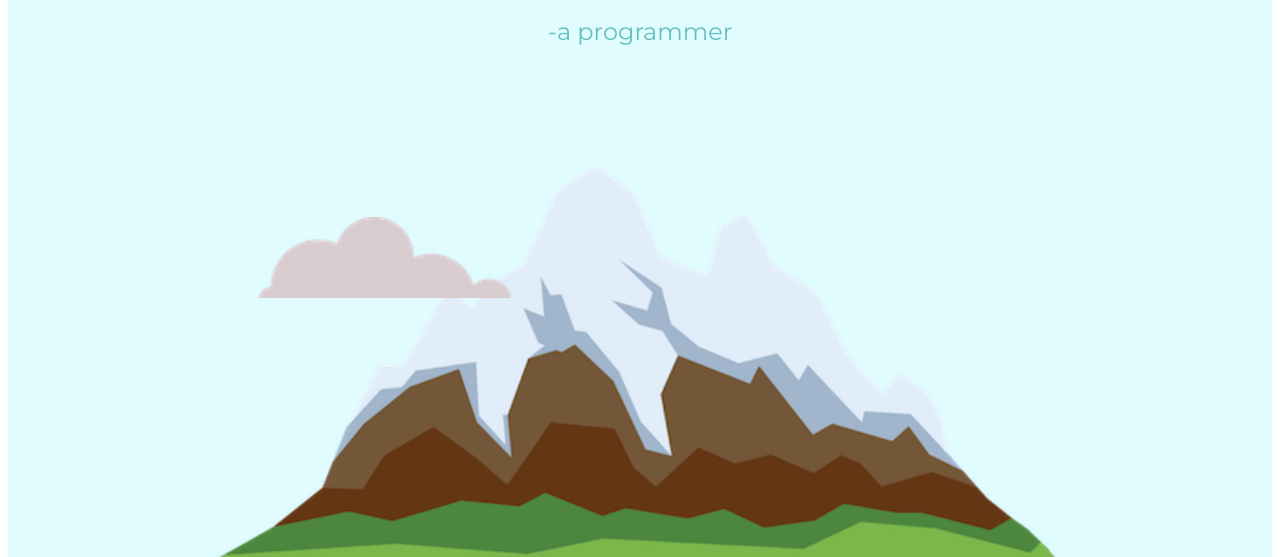
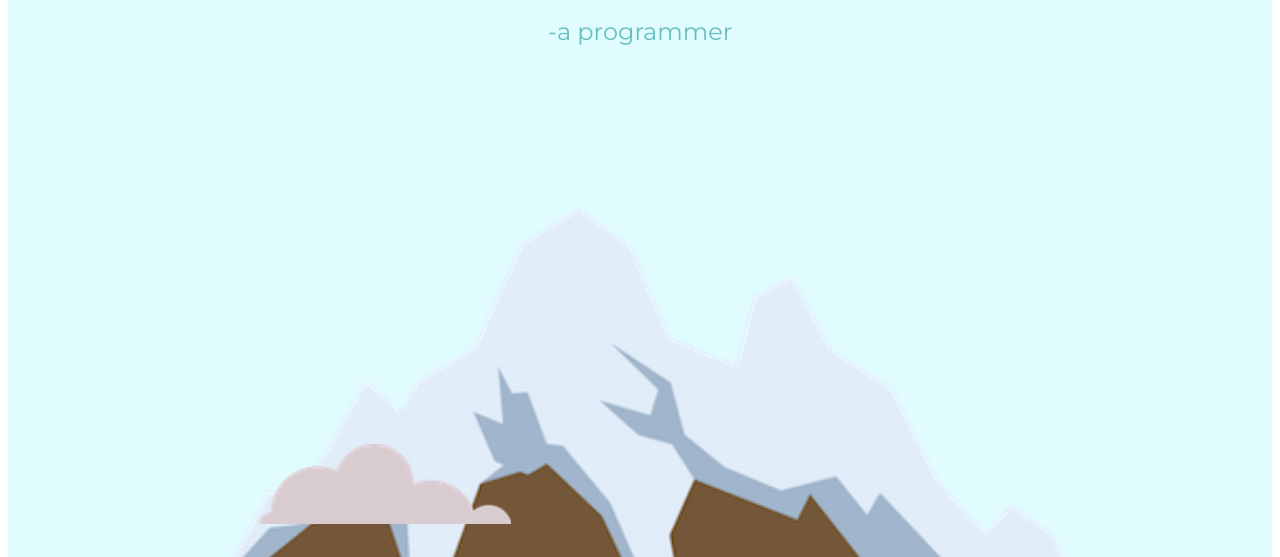
Before and after one commit to palakyadav1807/personal_site, a plain HTML site: page index.html in a window 1280 px wide. Shown: the part 243-800 px from the top of the page. Drawn offline with Linux system fonts and the light colour scheme.

Commit message:
Update index.html

```diff
--- a/index.html
+++ b/index.html
@@ -17,7 +17,7 @@
       <h1 style="font-size: 5.625rem">I'm Palak</h1>
       <p ><h2 >-a programmer</h2></p>
       <img style="width:20%"class="bottom-cloud"src="images/cloud.png" alt="cloud-image">
-      <img style="width:70%"src="images/mountain.png" alt="mountain-image"class="mountain">
+      <img style="width:100%"src="images/mountain.png" alt="mountain-image"class="mountain">
     </div><br><br><br><br>
     <div class="middle-container">
       <div class="profile">
```
